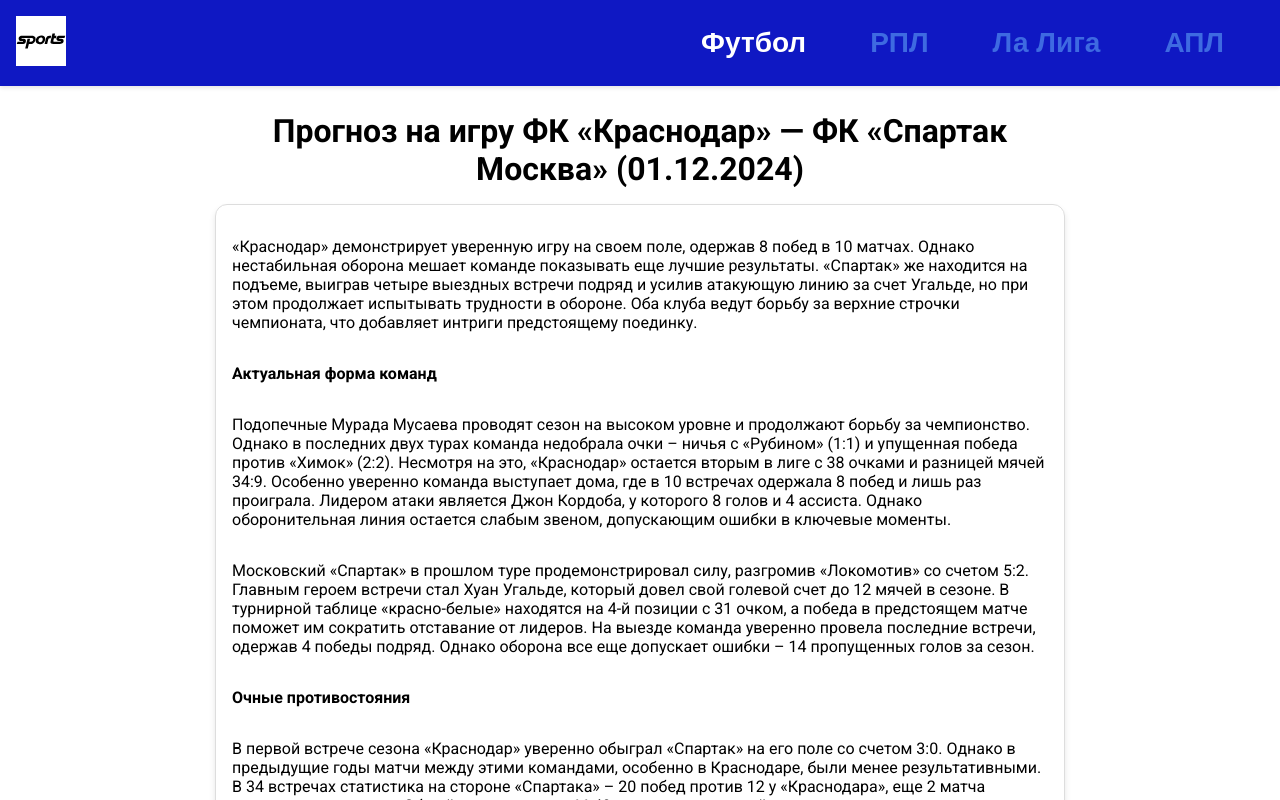
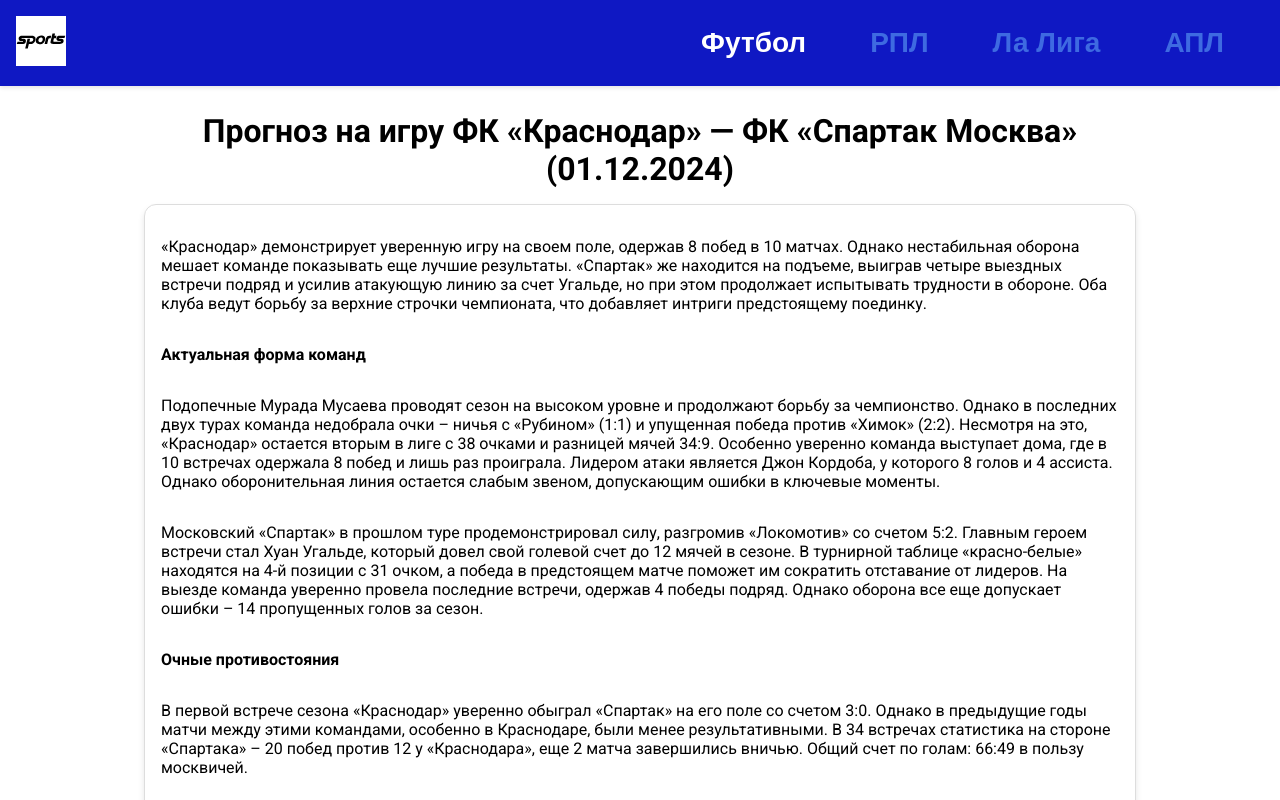
Before and after one commit to IaroslavAl/365bet, a React (Vite) app: page /0 in a window 1280 px wide. Shown: the top 800 px of the page. Built offline with nearby package versions, Linux system fonts and the light colour scheme.

Commit message:
Edits in adaptation

```diff
--- a/src/components/Card/Card.css
+++ b/src/components/Card/Card.css
@@ -54,7 +54,6 @@
 /*===============*/
 
 .horizontalCard {
-    max-width: 932px;
     height: 350px;
     display: flex;
     flex-direction: row;
@@ -69,6 +68,7 @@
 .horizontalCardImageContainer {
     flex: 1;
     display: flex;
+    justify-content: flex-end;
     box-sizing: border-box;
     overflow: hidden;
 }
--- a/src/index.css
+++ b/src/index.css
@@ -11,7 +11,7 @@
 }
 
 main {
-    max-width: 850px;
+    max-width: 1024px;
     margin: 0 auto;
     padding: 1rem;
     padding-top: 2rem;
--- a/src/pages/CardDetails/CardDetails.css
+++ b/src/pages/CardDetails/CardDetails.css
@@ -1,18 +1,15 @@
 .cardDetailsTitle {
-    max-width: 932px;
     text-align: center;
     font-size: 2rem;
-    margin-top: 32px;
-    margin-bottom: 16px;
+    margin: 32px 32px 16px;
 }
 
 .cardDetails {
-    max-width: 932px;
     border: 1px solid #ddd;
     border-radius: 12px;
     box-shadow: 0 4px 6px rgba(0, 0, 0, 0.1);
     padding: 16px;
-    margin-bottom: 32px;
+    margin: 0 16px 32px;
     box-sizing: border-box;
     overflow: hidden;
 }
--- a/src/pages/CardList/CardList.css
+++ b/src/pages/CardList/CardList.css
@@ -9,7 +9,6 @@
     grid-template-columns: repeat(3, 1fr);
     gap: 16px;
     justify-content: center;
-    max-width: 932px;
     margin: 0 auto;
     padding: 16px;
     box-sizing: border-box;
```
